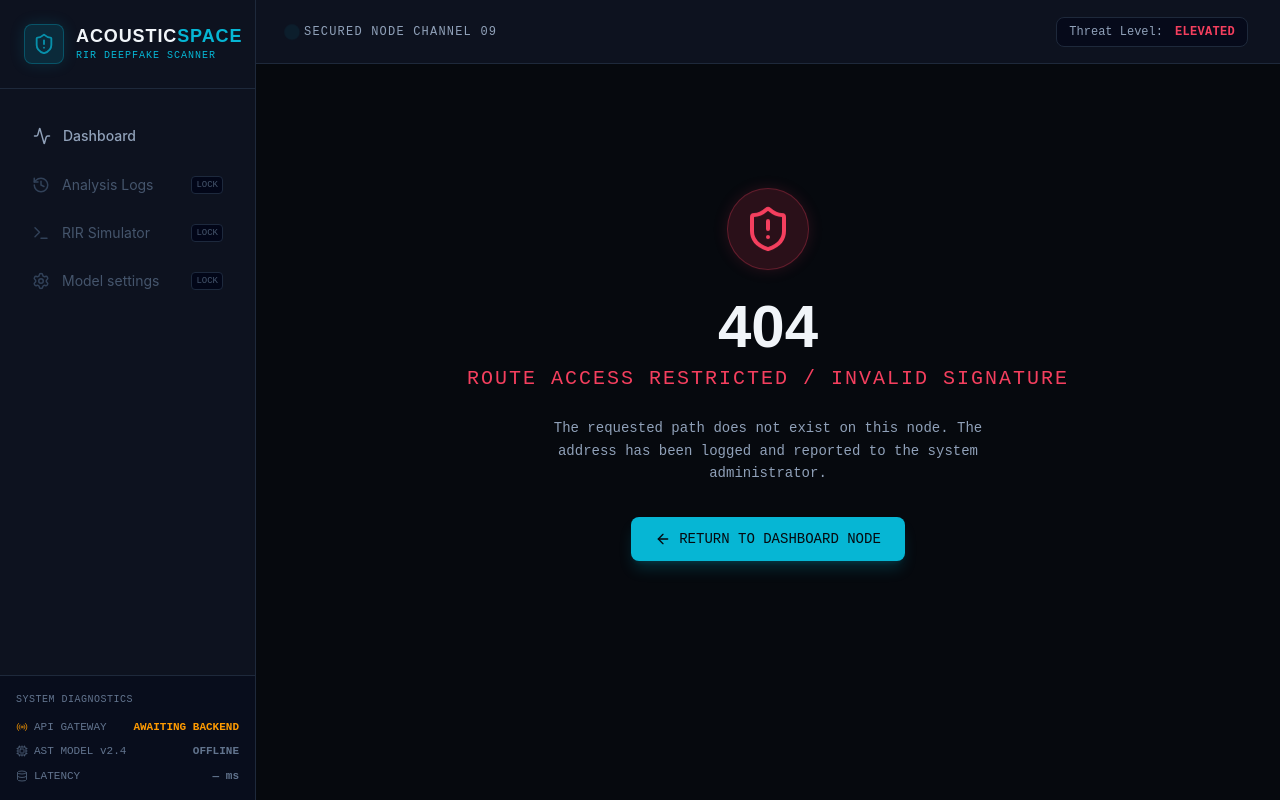
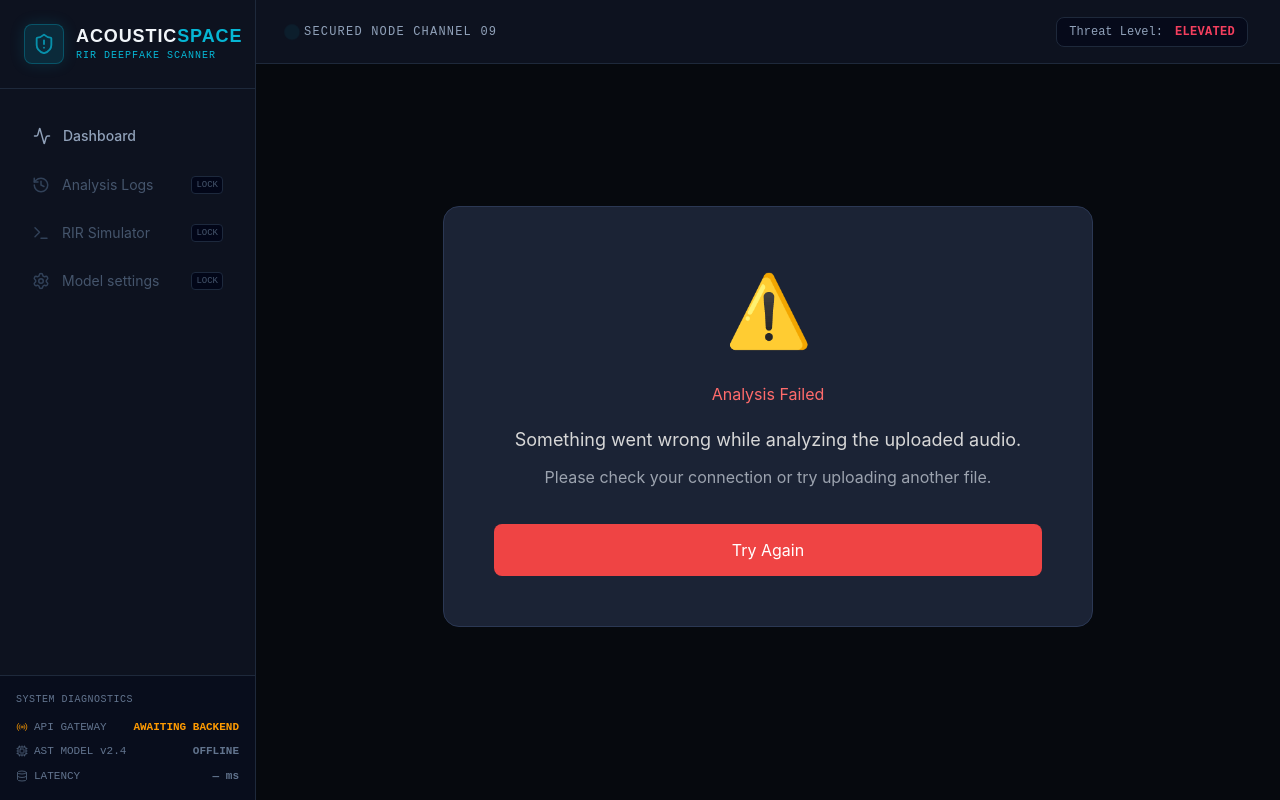
Before and after one commit to Subhamsojitra/AcousticSpace-Group-2, a React (Vite) app in the folder AcousticSpace/frontend/: page /error in a window 1280 px wide. Built offline with nearby package versions, Linux system fonts and the light colour scheme.

Commit message:
Add error state UI

```diff
--- a/AcousticSpace/frontend/src/App.jsx
+++ b/AcousticSpace/frontend/src/App.jsx
@@ -5,7 +5,7 @@ import Dashboard from './pages/Dashboard';
 import Results from './pages/Results';
 import NotFound from './pages/NotFound';
 import LoadingState from './components/LoadingState';
-
+import ErrorState from "./components/ErrorState";
 
 function App() {
   return (
@@ -15,6 +15,7 @@ function App() {
           <Route path="/" element={<Dashboard />} />
           <Route path="/loading" element={<LoadingState />} />
           <Route path="/results" element={<Results />} />
+          <Route path="/error" element={<ErrorState />} />
           <Route path="*" element={<NotFound />} />
         </Routes>
       </DashboardLayout>
--- /dev/null
+++ b/AcousticSpace/frontend/src/components/ErrorState.css
@@ -0,0 +1,51 @@
+.error-container {
+  display: flex;
+  justify-content: center;
+  align-items: center;
+  min-height: 80vh;
+}
+
+.error-card {
+  width: 650px;
+  padding: 50px;
+  text-align: center;
+  background: #1b2335;
+  border-radius: 16px;
+  border: 1px solid #2b3854;
+}
+
+.error-icon {
+  font-size: 70px;
+  margin-bottom: 20px;
+}
+
+.error-card h2 {
+  color: #ff6b6b;
+  margin-bottom: 20px;
+}
+
+.error-card p {
+  color: #d7d7d7;
+  font-size: 18px;
+}
+
+.error-card span {
+  display: block;
+  margin-top: 12px;
+  color: #9ca3af;
+}
+
+.error-card button {
+  margin-top: 35px;
+  padding: 14px 30px;
+  border: none;
+  border-radius: 8px;
+  background: #ef4444;
+  color: white;
+  cursor: pointer;
+  font-size: 16px;
+}
+
+.error-card button:hover {
+  background: #dc2626;
+}
--- /dev/null
+++ b/AcousticSpace/frontend/src/components/ErrorState.jsx
@@ -0,0 +1,25 @@
+import "./ErrorState.css";
+
+const ErrorState = () => {
+  return (
+    <div className="error-container">
+      <div className="error-card">
+        <div className="error-icon">⚠️</div>
+
+        <h2>Analysis Failed</h2>
+
+        <p>
+          Something went wrong while analyzing the uploaded audio.
+        </p>
+
+        <span>
+          Please check your connection or try uploading another file.
+        </span>
+
+        <button>Try Again</button>
+      </div>
+    </div>
+  );
+};
+
+export default ErrorState;
```
